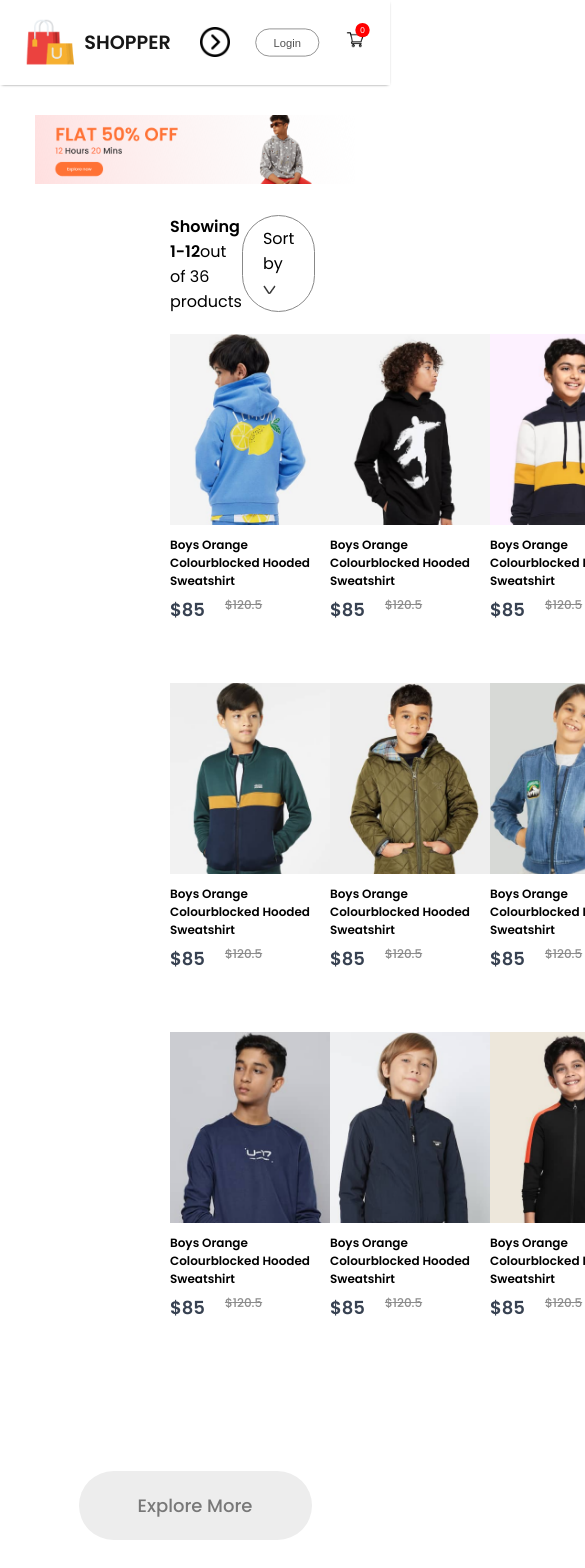
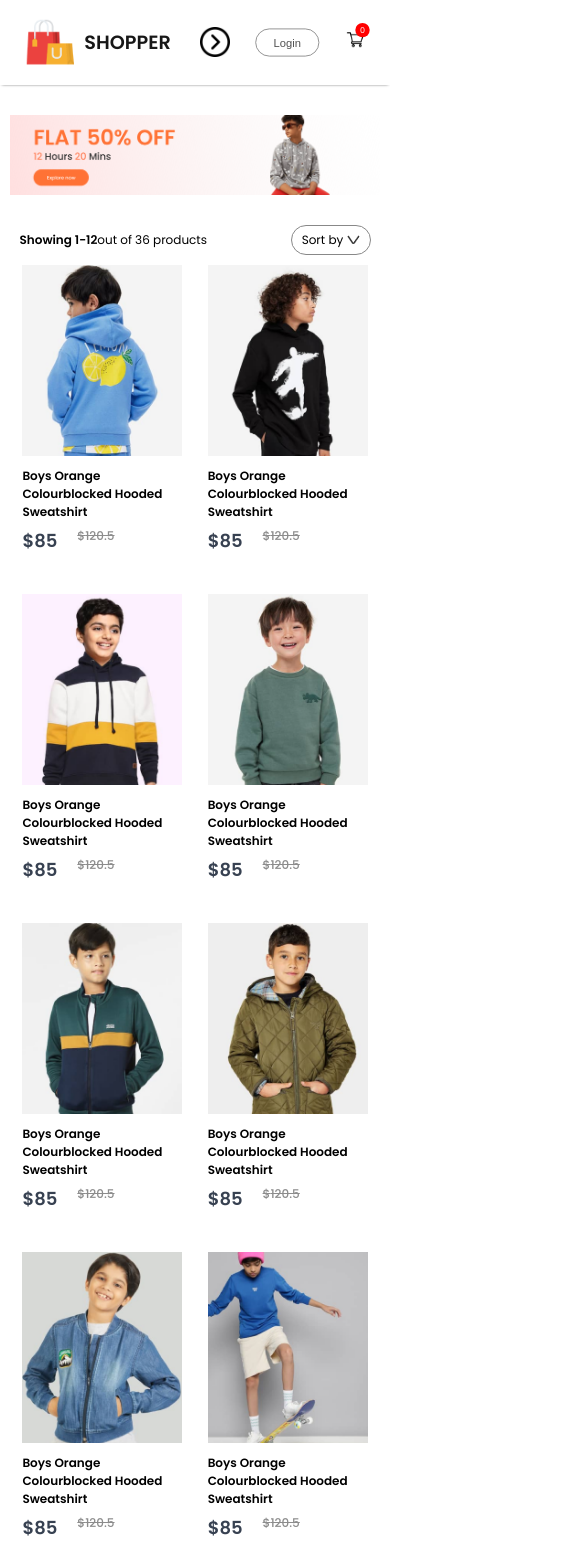
Before and after one commit to aditya-k-maurya/ecommerce, a React (Create React App) app in the folder frontend/: page /kids in a window 390 px wide. Shown: the top 1568 px of the page, 585 px wide, since content can reach past the window. Built offline with nearby package versions, Linux system fonts and the light colour scheme.

Commit message:
popular and shopCategory responsiveness

```diff
--- a/frontend/src/Pages/CSS/ShopCategory.css
+++ b/frontend/src/Pages/CSS/ShopCategory.css
@@ -41,3 +41,65 @@
   font-size: 18px;
   font-weight: 500;
 }
+
+@media(max-width:1280px){
+	.shopcategory-bannner{
+		margin:20px auto;
+		width:90%;
+	}
+
+	.shopcategory-indexSort{
+		width:90%;
+		margin:auto;
+	}
+
+	.shopcategory-sort{
+		padding:5px 10px;
+		font-size: 12px;
+	}
+
+	.shopcategory-indexSort p{
+		font-size: 12px;
+	}
+
+	.shopcategory-products{
+		width: 90%;
+		margin: 10px auto;
+		row-gap: 40px;
+	}
+
+	.shopcategory-products .item{
+		margin:auto;
+	}
+
+	.shopcategory-loadmore{
+		margin:100px auto;
+		width:200px;
+		height:60px;
+		font-size: 16px;
+	}
+}
+
+@media (max-width:800px) {
+	.shopcategory-banner{
+		width: 95%;
+	}
+
+	.shopcategory-products{
+		width: 95%;
+	}
+
+	.shopcategory-loadmore{
+		margin: 60px auto;
+		width: 150px;
+		height: 40px;
+		font-size: 13px;
+	}
+}
+
+@media (max-width:500px) {
+
+	.shopcategory-products{
+		grid-template-columns: 1fr 1fr;
+	}
+}
```
Also changed, not shown: frontend/src/Components/Popular/Popular.css (line endings or trailing spaces), frontend/src/Pages/CSS/LoginSignup.css (line endings or trailing spaces).
